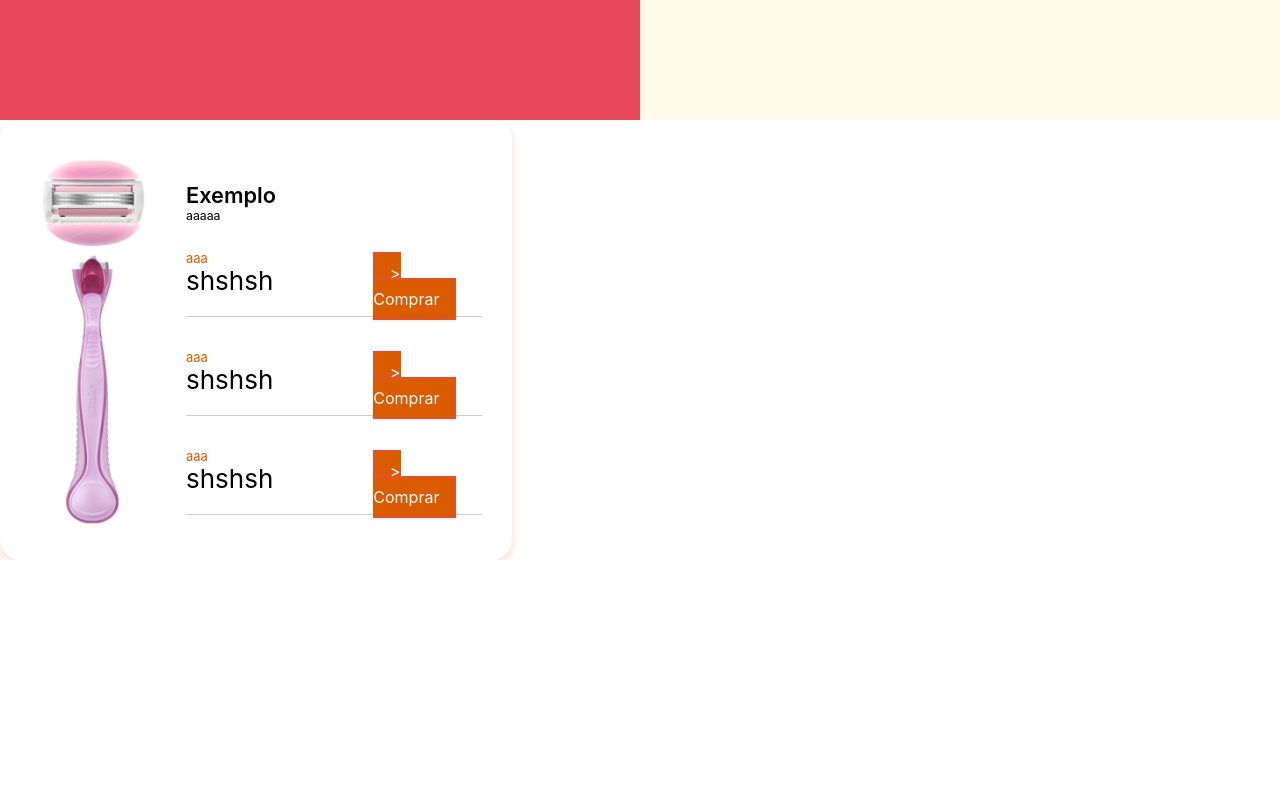
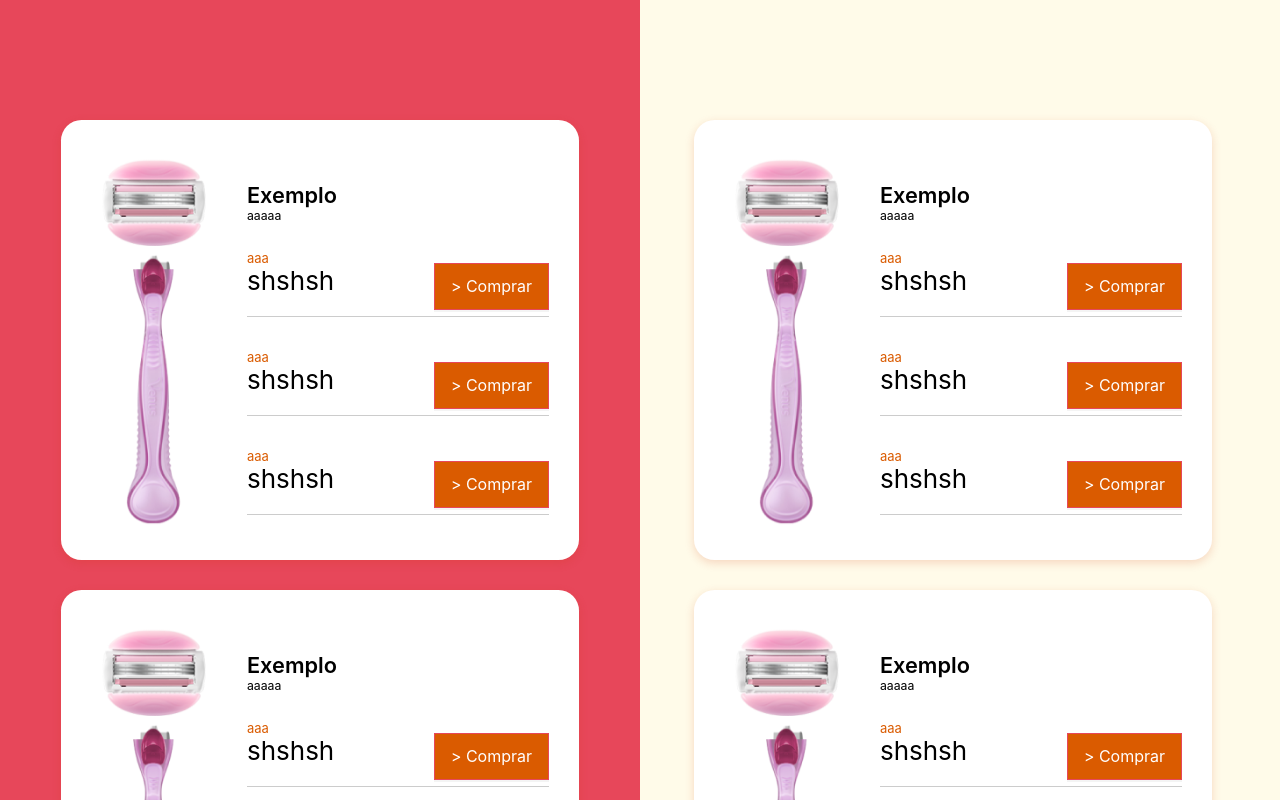
Before and after one commit to sofiadinizms/HackGrrrl, a React (Create React App) app in the folder client/: page / in a window 1280 px wide. Shown: the part 1480-2280 px from the top of the page. Before the commit the page ends 2040 px from the top, so only its background shows below. Built offline with nearby package versions, Linux system fonts and the light colour scheme.

Commit message:
update(feature/comparation-features): styled the section where to buy

```diff
--- a/client/src/AppStyles.js
+++ b/client/src/AppStyles.js
@@ -4,4 +4,5 @@ export const AppBox = styled.section`
   margin: 0;
   padding: 0;
   box-sizing: border-box;
-`
+  background-color: #FFFBE9;
+`;
--- a/client/src/components/ProductModal/styles.js
+++ b/client/src/components/ProductModal/styles.js
@@ -3,10 +3,10 @@ import Theme from '../../global/theme';
 
 
 export const ContainerModal = styled.div`
-width: 40%;
 height: auto;
 align-items: center;
 padding: 0 30px;
+margin-bottom: 30px;
 background: #FFFFFF;
 box-shadow: 0px 3.07167px 9.13316px rgba(205, 49, 0, 0.18);
 border-radius: 20.5237px;
--- a/client/src/components/ProductsBrandRelated/index.jsx
+++ b/client/src/components/ProductsBrandRelated/index.jsx
@@ -12,9 +12,7 @@ return(
             shshsh
         </Price>
     </InfoContainer>
-    <div>
     <Button href={link}>{'> Comprar'}</Button>
-    </div>
 </Container>
 )
 }
--- a/client/src/components/SearchPage/Styles.js
+++ b/client/src/components/SearchPage/Styles.js
@@ -11,6 +11,7 @@ export const Container = styled.section`
   background-image: url(${props => props.img});
   background-repeat: no-repeat;
   background-size: cover;
+  background-attachment: fixed;
 
   .ant-btn-primary, .ant-btn-primary:hover, .ant-btn-primary:focus{
     background-color: ${Theme.colors.pink};
--- a/client/src/views/WhereToBuy/index.jsx
+++ b/client/src/views/WhereToBuy/index.jsx
@@ -1,10 +1,19 @@
 import React from 'react';
 import { ProductModal } from '../../components';
+import { ChoiceIsYour, Container, RecommendBrand } from './styles';
 
-
-function WhereToBuy(){
-    return(
-        <ProductModal />
+function WhereToBuy() {
+    return (
+        <Container>
+            <ChoiceIsYour>
+                <ProductModal />
+                <ProductModal />
+            </ChoiceIsYour>
+            <RecommendBrand>
+                <ProductModal />
+                <ProductModal />
+            </RecommendBrand>
+        </Container>
     )
 }
 
--- a/client/src/views/WhereToBuy/styles.js
+++ b/client/src/views/WhereToBuy/styles.js
@@ -0,0 +1,24 @@
+import styled from 'styled-components';
+
+export const Container = styled.div`
+   display: flex;
+`;
+
+
+export const ChoiceIsYour = styled.div`
+display: flex;
+flex-direction: column;
+height: auto;
+    width: 50vw;
+    background-color: #E7475A;
+    align-items: center;
+
+`;
+
+export const RecommendBrand = styled.div`
+display: flex;
+flex-direction: column;
+height: auto;
+width: 48.9vw;
+align-items: center;
+`;
```
